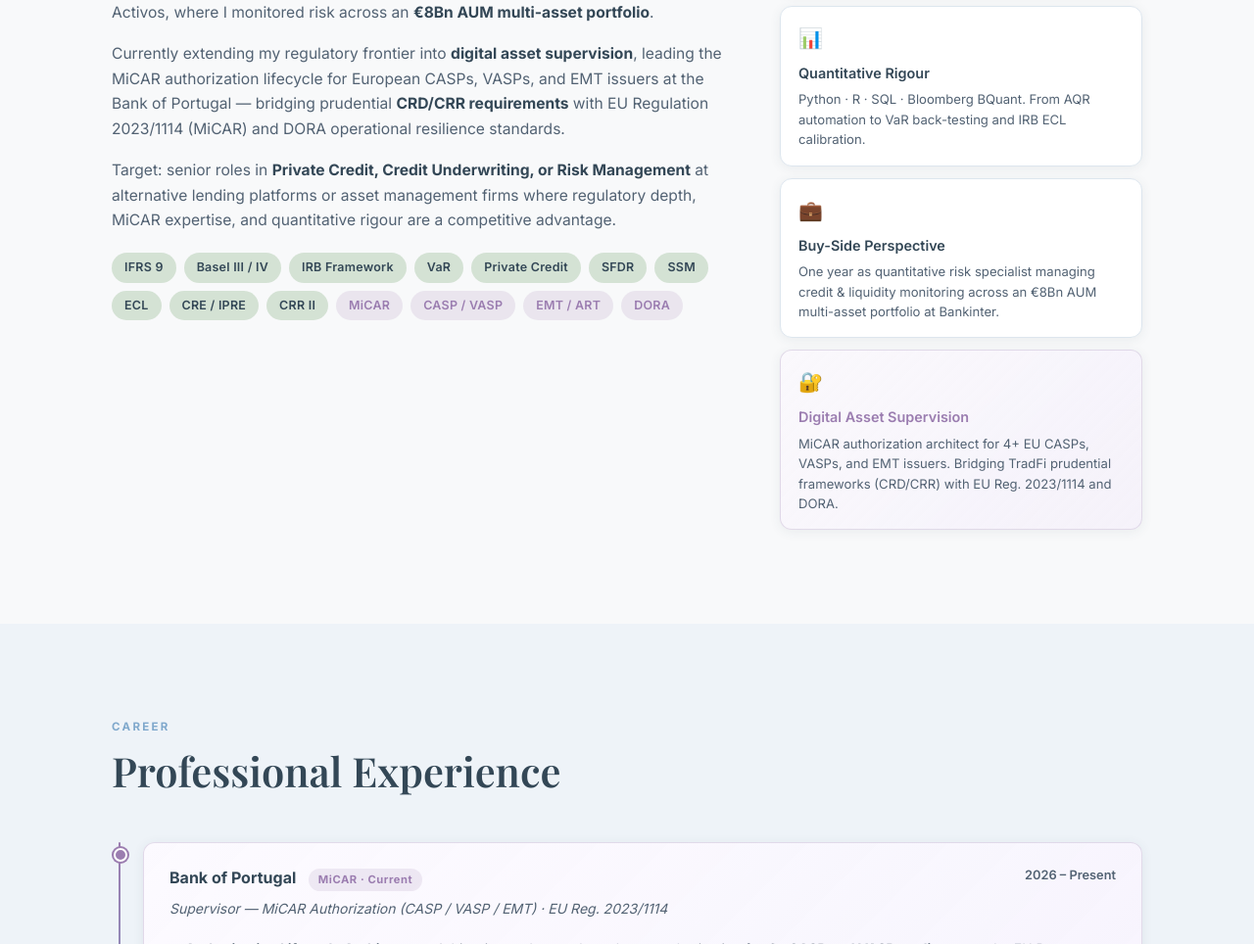
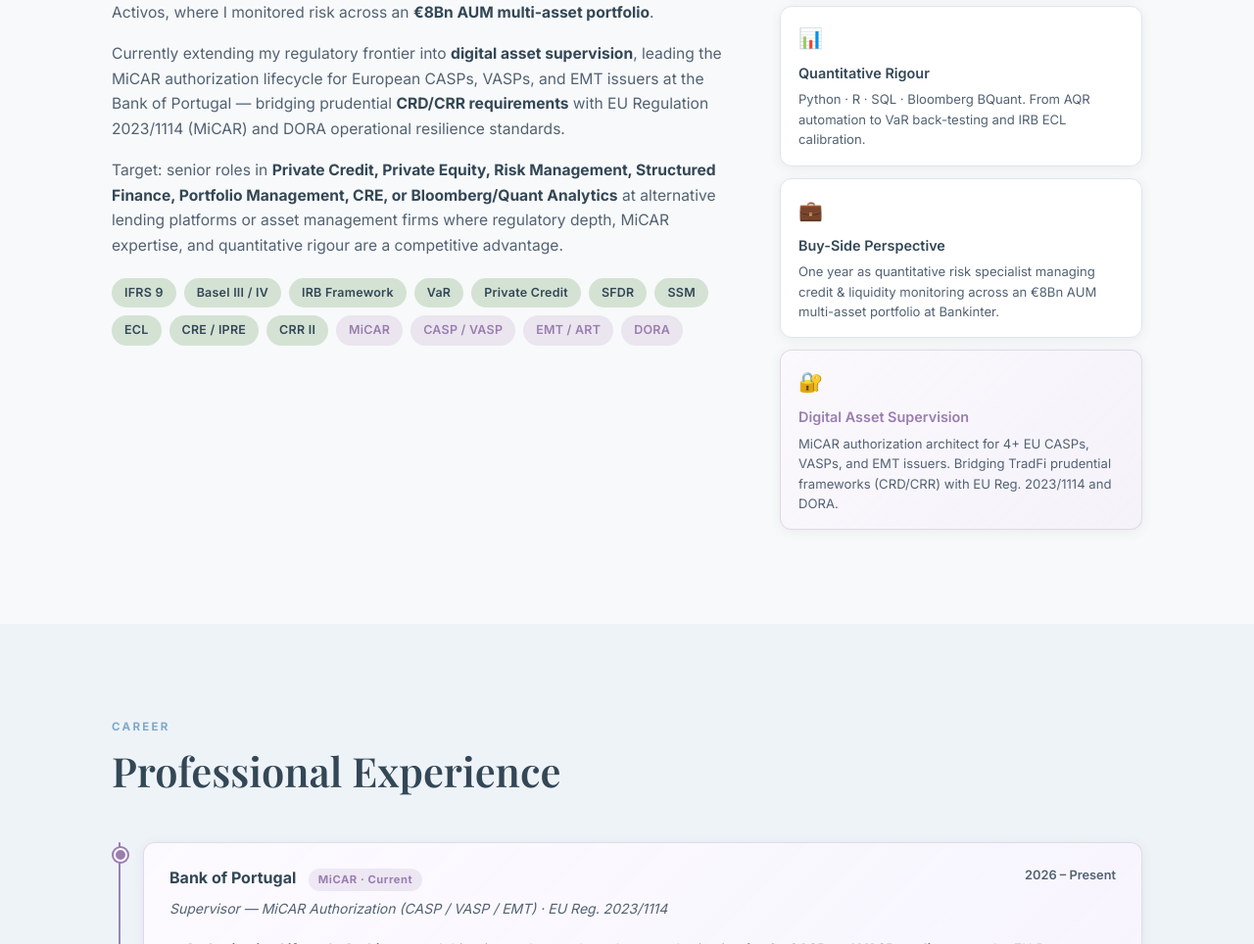
Before and after one commit to jpoaooliveirabusiness-home/curriculum_portfolio, a plain HTML site: page index.html in a window 1280 px wide. Shown: the part 1193-2157 px from the top of the page at 98% size. Drawn offline with nearby package versions, Linux system fonts and the light colour scheme.

Commit message:
Add files via upload

```diff
--- a/index.html
+++ b/index.html
@@ -1807,9 +1807,10 @@
             MiCAR authorization lifecycle for European CASPs, VASPs, and EMT issuers at the Bank of Portugal —
             bridging prudential <strong>CRD/CRR requirements</strong> with EU Regulation 2023/1114 (MiCAR) and DORA
             operational resilience standards.</p>
-          <p>Target: senior roles in <strong>Private Credit, Credit Underwriting, or Risk Management</strong> at
-            alternative lending platforms or asset management firms where regulatory depth, MiCAR expertise, and
-            quantitative rigour are a competitive advantage.</p>
+          <p>Target: senior roles in <strong>Private Credit, Private Equity, Risk Management, Structured Finance,
+              Portfolio Management, CRE, or Bloomberg/Quant Analytics</strong> at alternative lending platforms or asset
+            management firms where regulatory depth, MiCAR expertise, and quantitative rigour are a competitive
+            advantage.</p>
           <div class="keyword-tags">
             <span class="tag">IFRS 9</span>
             <span class="tag">Basel III / IV</span>
@@ -2243,7 +2244,8 @@
                   18–24 months on revolving products; calculated impact on Stage 2 ECL present value adjustment</li>
                 <li>Prepayment rate and utilization pattern analysis using vintage data; proposed
                   <strong>algorithm-based behavioral horizon</strong> reflecting actual observed repayment behavior per
-                  product segment</li>
+                  product segment
+                </li>
               </ul>
               <p class="expand-section-label">Output</p>
               <ul>
```
